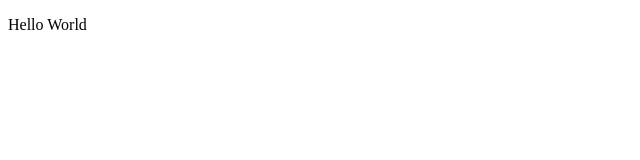
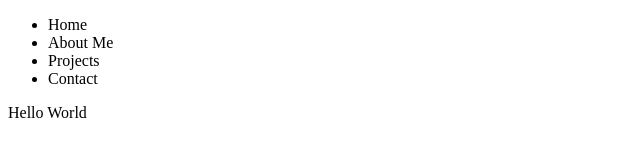
Before and after one commit to echo852/echo852.github.io, a plain HTML site: page index.html in a window 1280 px wide. Shown: the whole page, without its empty margins (0-640 px from the left). Drawn offline with Linux system fonts and the light colour scheme.

Commit message:
Update index.html

```diff
--- a/index.html
+++ b/index.html
@@ -4,6 +4,14 @@
     <title>My Website</title>
 </head>
 <body>
+    <header>
+        <ul class='navigation'>
+            <li>Home</li>
+            <li>About Me</li>
+            <li>Projects</li>
+            <li>Contact</li>
+        </ul>
+    </header>
     <p>Hello World</p>
 </body>
 </html>
```
